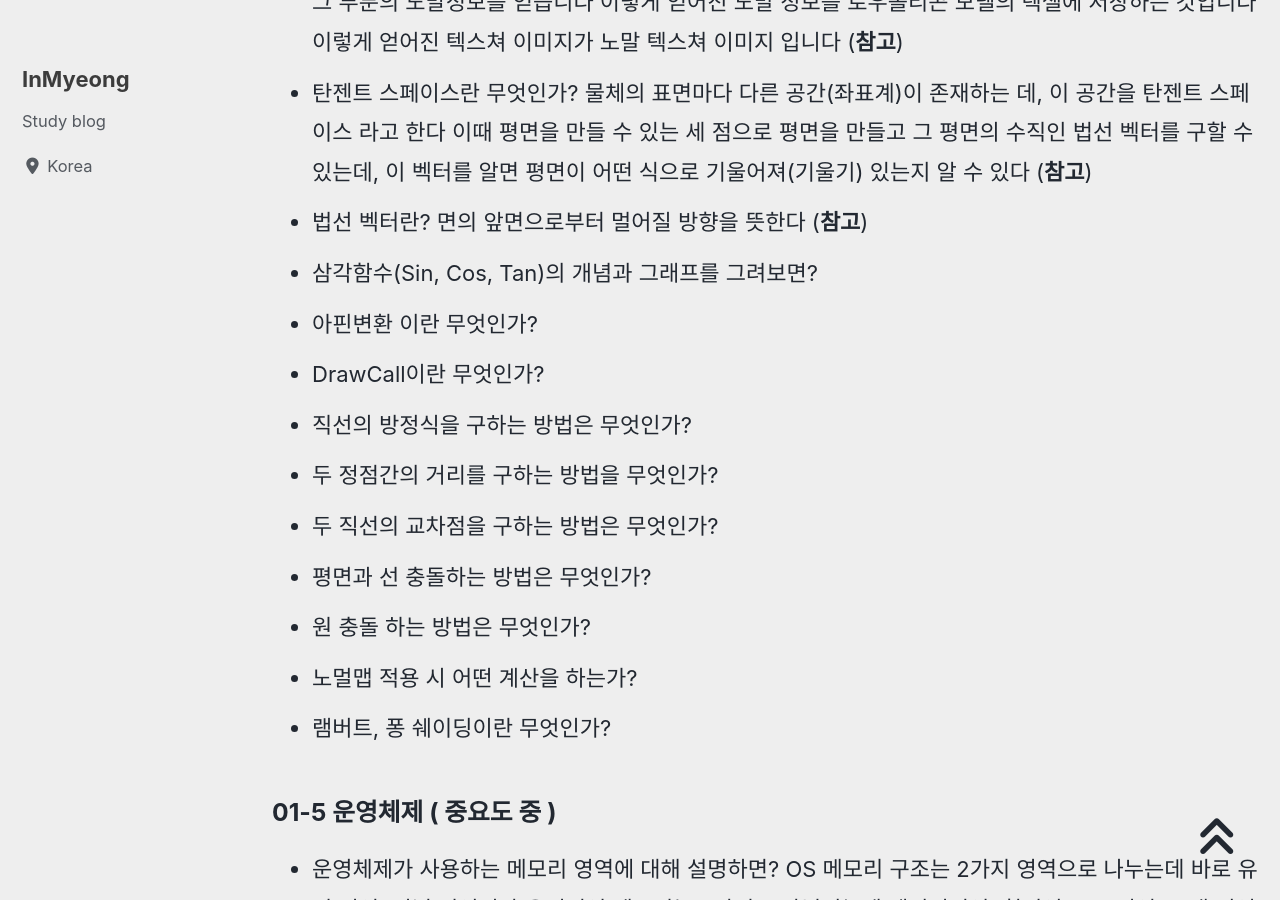
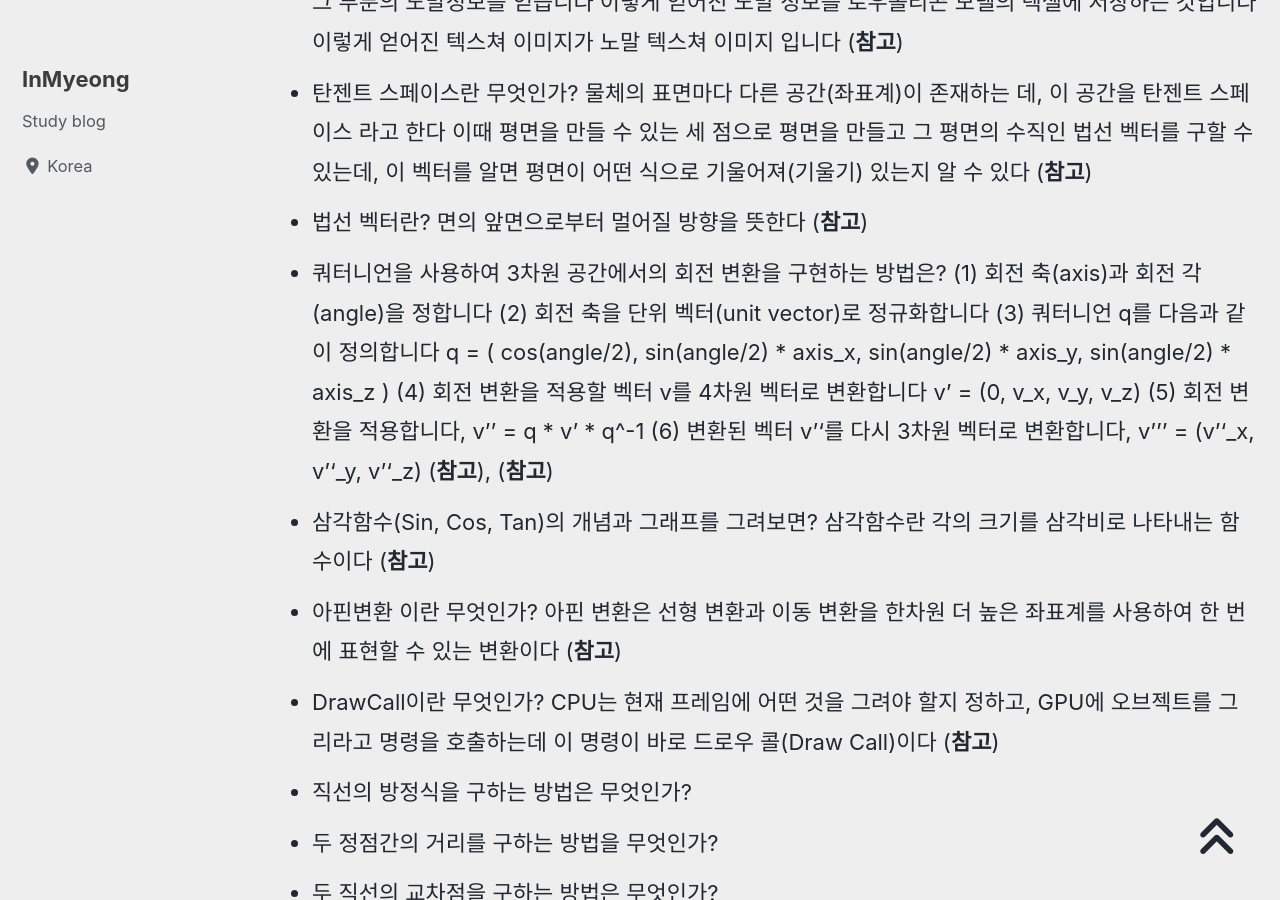
Before and after one commit to devMyeong/devMyeong.github.io, a Jekyll site: the page built from _posts/cs/2022-09-05-블로그-면접준비.md, in a window 1280 px wide and 900 px high, scrolled down 22559 px. Built offline with Jekyll 4.4.1, drawn with Linux system fonts in a browser that asks for light colours; cached includes are drawn as plain includes; nearby versions of some CDN libraries; some web fonts are replaced; comment, search, counter and statistics services are not loaded.

Commit message:
Docs : CS지식 추가

```diff
--- a/_posts/cs/2022-09-05-블로그-면접준비.md
+++ b/_posts/cs/2022-09-05-블로그-면접준비.md
@@ -211,9 +211,10 @@ last_modified_at: 2022-10-30
 - 노멀맵은 어떻게 만드는 것인가? 하이폴리곤 모델의 노말정보를 얻기 위해 로우폴리곤 텍셀로부터 하이폴리곤 표면을 향해 반직선을 투영합니다 이 투영을 통해 반직선과 하이폴리곤 모델표면과의 교점을 얻고 그 부분의 노말정보를 얻습니다 이렇게 얻어진 노말 정보를 로우폴리곤 모델의 텍셀에 저장하는 것입니다 이렇게 얻어진 텍스쳐 이미지가 노말 텍스쳐 이미지 입니다 ([**참고**](http://media.cgland.com/news.html?part=&modes=view&page=674&no=3081&word=))
 - 탄젠트 스페이스란 무엇인가? 물체의 표면마다 다른 공간(좌표계)이 존재하는 데, 이 공간을 탄젠트 스페이스 라고 한다 이때 평면을 만들 수 있는 세 점으로 평면을 만들고 그 평면의 수직인 법선 벡터를 구할 수 있는데, 이 벡터를 알면 평면이 어떤 식으로 기울어져(기울기) 있는지 알 수 있다 ([**참고**](https://mgun.tistory.com/1289))
 - 법선 벡터란? 면의 앞면으로부터 멀어질 방향을 뜻한다 ([**참고**](http://telnet.or.kr/directx/graphics/programmingguide/gettingstarted/3dcoordinatesystems/facevertexnormalvectors.htm))
-- 삼각함수(Sin, Cos, Tan)의 개념과 그래프를 그려보면?
-- 아핀변환 이란 무엇인가?
-- DrawCall이란 무엇인가?
+- 쿼터니언을 사용하여 3차원 공간에서의 회전 변환을 구현하는 방법은? (1) 회전 축(axis)과 회전 각(angle)을 정합니다 (2) 회전 축을 단위 벡터(unit vector)로 정규화합니다 (3) 쿼터니언 q를 다음과 같이 정의합니다 q = ( cos(angle/2), sin(angle/2) * axis_x, sin(angle/2) * axis_y, sin(angle/2) * axis_z ) (4) 회전 변환을 적용할 벡터 v를 4차원 벡터로 변환합니다 v' = (0, v_x, v_y, v_z) (5) 회전 변환을 적용합니다, v'' = q * v' * q^-1 (6) 변환된 벡터 v''를 다시 3차원 벡터로 변환합니다, v''' = (v''_x, v''_y, v''_z) ([**참고**](https://tistory.joonhyung.xyz/16)), ([**참고**](https://showmiso.tistory.com/57))
+- 삼각함수(Sin, Cos, Tan)의 개념과 그래프를 그려보면? 삼각함수란 각의 크기를 삼각비로 나타내는 함수이다 ([**참고**](https://ko.wikipedia.org/wiki/%EC%82%BC%EA%B0%81%ED%95%A8%EC%88%98))
+- 아핀변환 이란 무엇인가? 아핀 변환은 선형 변환과 이동 변환을 한차원 더 높은 좌표계를 사용하여 한 번에 표현할 수 있는 변환이다 ([**참고**](https://velog.io/@bangseungho/Chapter-2-%EC%A0%95%EC%A0%90-%EC%B2%98%EB%A6%AC))
+- DrawCall이란 무엇인가? CPU는 현재 프레임에 어떤 것을 그려야 할지 정하고, GPU에 오브젝트를 그리라고 명령을 호출하는데 이 명령이 바로 드로우 콜(Draw Call)이다 ([**참고**](https://tsyang.tistory.com/79))
 - 직선의 방정식을 구하는 방법은 무엇인가?
 - 두 정점간의 거리를 구하는 방법을 무엇인가?
 - 두 직선의 교차점을 구하는 방법은 무엇인가?
```
